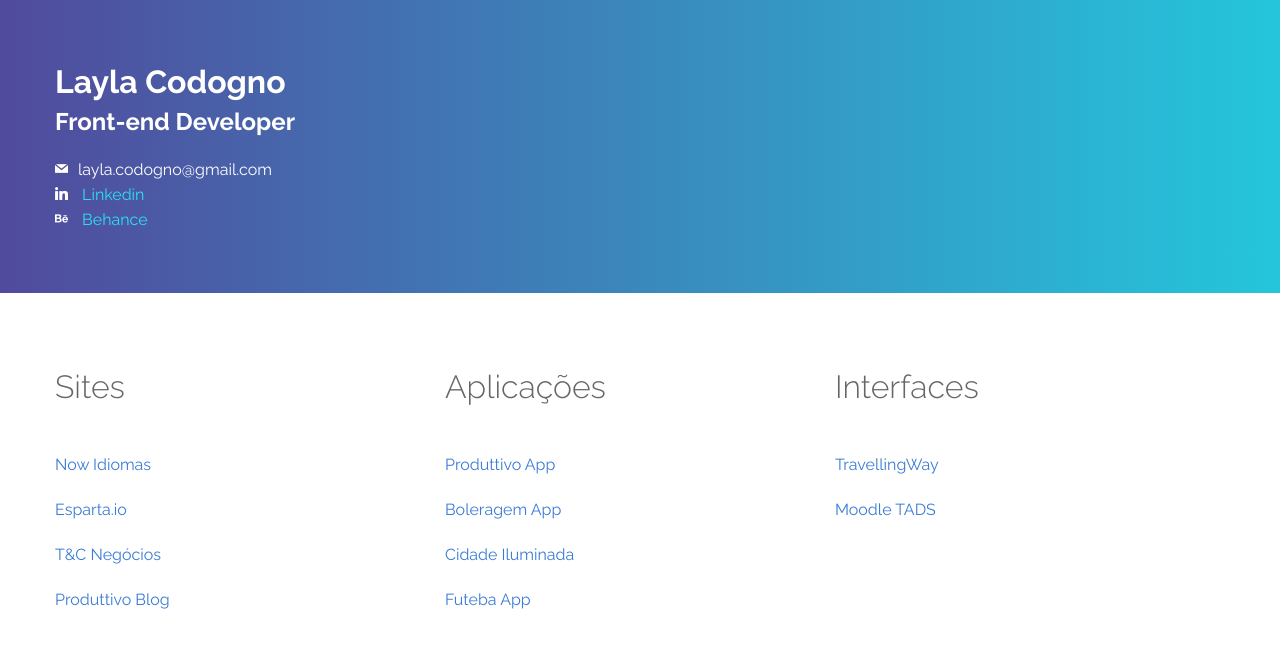
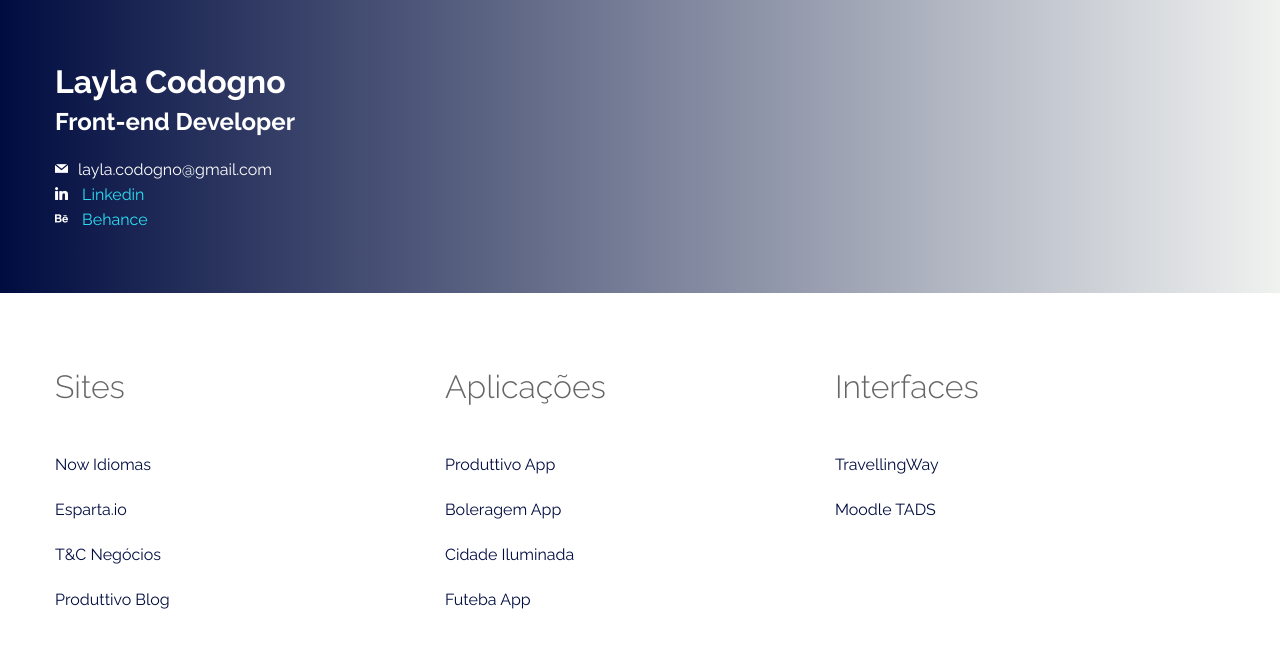
Before and after one commit to laylacodogno/laylacodogno, a plain HTML site: page index.html in a window 1280 px wide. Drawn offline with Linux system fonts and the light colour scheme; some icons are missing; files whose address does not match are found by name.

Commit message:
change colors

```diff
--- a/css/main.css
+++ b/css/main.css
@@ -99,11 +99,11 @@ textarea {
 
 .header {
     padding-top: 30px;
-    background: #24C6DC;
+    background: #F0F2F0;
     /* fallback for old browsers */
-    background: -webkit-linear-gradient(to left, #24C6DC, #514A9D);
+    background: -webkit-linear-gradient(to left, #F0F2F0, #000C40);
     /* Chrome 10-25, Safari 5.1-6 */
-    background: linear-gradient(to left, #24C6DC, #514A9D);
+    background: linear-gradient(to left, #F0F2F0, #000C40);
     /* W3C, IE 10+/ Edge, Firefox 16+, Chrome 26+, Opera 12+, Safari 7+ */
     color: #fff;
     padding: 60px 0 60px;
@@ -138,7 +138,7 @@ section.portfolio h3 {
 }
 
 section.portfolio a {
-    color: #3a7bd5;
+    color: #000C40;
 }
 
 section.portfolio a:hover {
```
